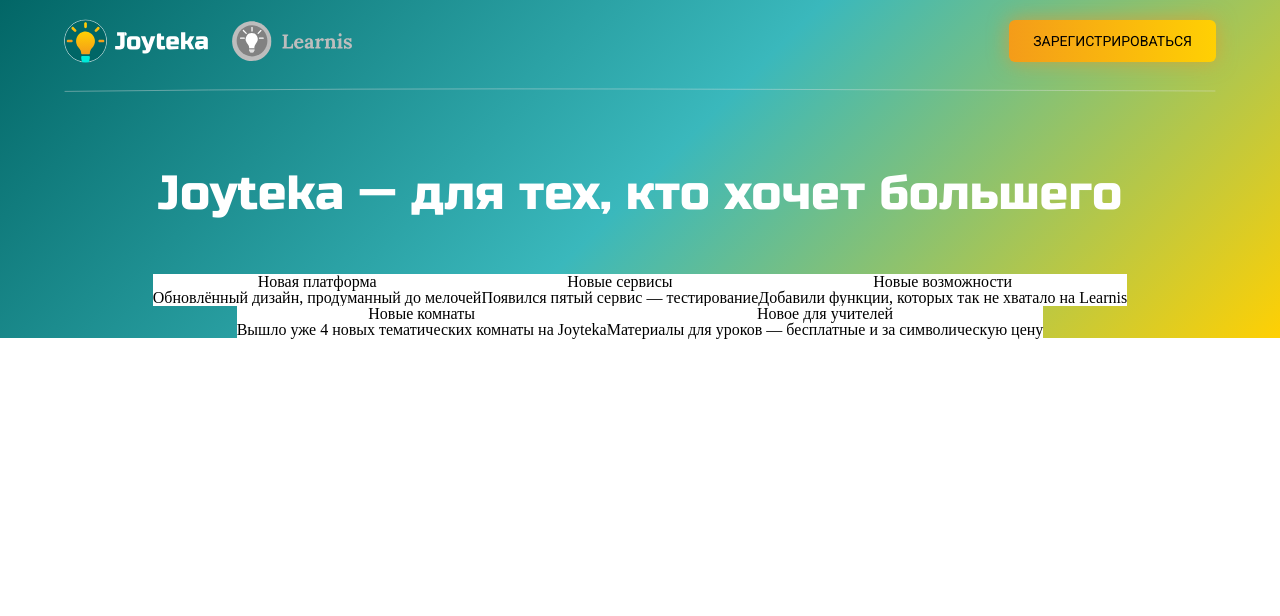
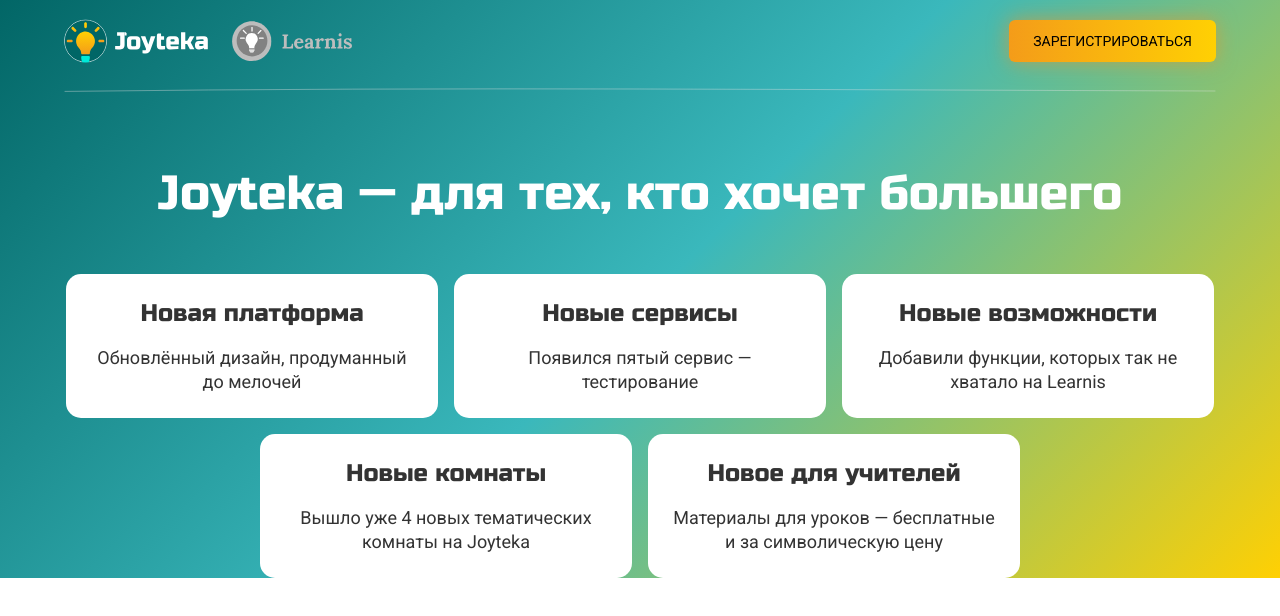
Before and after one commit to Orehouse/joy-landing, a Next.js app: page / in a window 1280 px wide. Shown: the top 616 px of the page. Built offline with nearby package versions, Linux system fonts and the light colour scheme.

Commit message:
Change value of $baseIndent

```diff
--- a/components/HeadBlock/HeadBlock.module.scss
+++ b/components/HeadBlock/HeadBlock.module.scss
@@ -1,4 +1,3 @@
-@use "sass:math";
 @import "../../styles/mixins";
 
 .background {
@@ -7,25 +6,24 @@
 
 .title {
   @include ld_font_h1();
-  $marginStep: math.div($baseIndent, 3);
   color: $ld_color_white;
   text-align: center;
-  margin-bottom: $baseIndent + 2*$marginStep;
+  margin-bottom: 5*$baseIndent;
 
   @media (min-width: $xs) {
-    margin-top: $baseIndent + $marginStep;
+    margin-top: 4*$baseIndent;
   }
   @media (min-width: $sm) {
-    margin-top: $baseIndent + 2*$marginStep;
+    margin-top: 5*$baseIndent;
   }
   @media (min-width: $md) {
-    margin-top: $baseIndent + 3*$marginStep;
+    margin-top: 6*$baseIndent;
   }
   @media (min-width: $lg) {
-    margin-top: $baseIndent + 4*$marginStep;
+    margin-top: 7*$baseIndent;
   }
   @media (min-width: $xl) {
-    margin-top: $baseIndent + 5*$marginStep;
-    margin-bottom: $baseIndent + 3*$marginStep;
+    margin-top: 8*$baseIndent;
+    margin-bottom: 6*$baseIndent;
   }
 }
--- a/components/HeadBlock/_Cards/HeadBlockCards.module.scss
+++ b/components/HeadBlock/_Cards/HeadBlockCards.module.scss
@@ -1,20 +1,62 @@
+@use "sass:math";
 @import "../../../styles/mixins";
 
 .container {
   display: flex;
   flex-direction: row;
-  align-items: center;
+  align-items: stretch;
   justify-content: center;
   flex-wrap: wrap;
+  gap: 2*$baseIndent;
 
   .card {
     background-color: $ld_color_white;
+    color: $ld_color_black;
+    border-radius: 15px;
+
+    @media (min-width: $xs) {
+      padding: $baseIndent;
+      width: 216px;
+    }
+    @media (min-width: $sm) {
+      padding: $baseIndent;
+      width: 256px;
+    }
+    @media (min-width: $md) {
+      padding: 2*$baseIndent;
+      width: 320px
+    }
+    @media (min-width: $lg) {
+      padding: 2*$baseIndent;
+      width: 272px;
+    }
+    @media (min-width: $xl) {
+      padding: 3*$baseIndent;
+      width: 372px;
+    }
 
     .title {
+      @include ld_font_h3();
       text-align: center;
+      @media (min-width: $xs) {
+        margin-bottom: math.div($baseIndent, 2);
+      }
+      @media (min-width: $sm) {
+        margin-bottom: math.div($baseIndent, 2);
+      }
+      @media (min-width: $md) {
+        margin-bottom: $baseIndent;
+      }
+      @media (min-width: $lg) {
+        margin-bottom: $baseIndent;
+      }
+      @media (min-width: $xl) {
+        margin-bottom: 2*$baseIndent;
+      }
     }
 
     .description {
+      @include ld_font_text();
       text-align: center;
     }
   }
--- a/components/HeadBlock/_Header/HeadBlockHeader.module.scss
+++ b/components/HeadBlock/_Header/HeadBlockHeader.module.scss
@@ -16,7 +16,7 @@
   }
 
   .logo:not(:first-child) {
-    margin-left: $baseIndent;
+    margin-left: 3*$baseIndent;
   }
 }
 
--- a/components/ui/Button/Button.module.scss
+++ b/components/ui/Button/Button.module.scss
@@ -16,9 +16,9 @@
   }
 
   @media (min-width: $xs) {
-    padding: math.div($baseIndent, 3) math.div($baseIndent, 2);
+    padding: $baseIndent math.div(3*$baseIndent, 2);
   }
   @media (min-width: $md) {
-    padding: math.div($baseIndent, 2) $baseIndent;
+    padding: math.div(3*$baseIndent, 2) 3*$baseIndent;
   }
 }
--- a/styles/mixins.scss
+++ b/styles/mixins.scss
@@ -389,4 +389,4 @@
 }
 
 /*Layout*/
-$baseIndent: 24px;
+$baseIndent: 8px;
```
